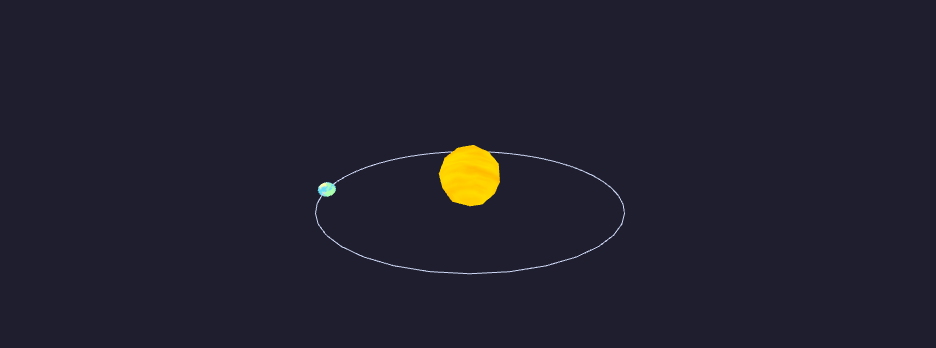
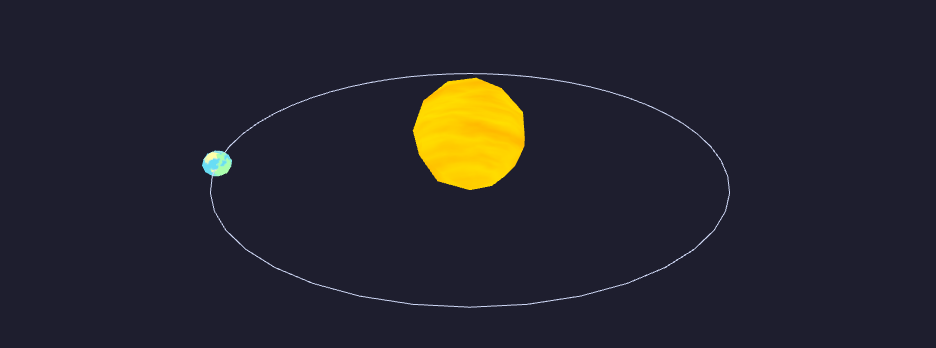
Before and after one commit to jozwikaleksander/aleksanderjozwik.me, a website built with Vite: page index.html in a window 1280 px wide. Shown: the part 116-464 px from the top of the page, without its empty margins (170-1106 px from the left). Built offline with nearby package versions, Linux system fonts and the light colour scheme.

Commit message:
Content change

```diff
--- a/css/style.css
+++ b/css/style.css
@@ -54,6 +54,7 @@ ul{
 }
 header{
   width: 100%;
+  position: fixed;
   text-align: center;
 }
 h1{
--- a/index.js
+++ b/index.js
@@ -2,13 +2,13 @@ import * as THREE from 'three';
 import { OrbitControls } from 'three/examples/jsm/controls/OrbitControls.js';
 
 // Height
-const height = 300;
+const height = 500;
 
 // Setting up the scene, camera, and renderer
 const scene = new THREE.Scene();
-const camera = new THREE.PerspectiveCamera( 75, window.innerWidth / height, 0.1, 1000 );
-camera.position.z = 3;
-camera.position.y = 1;
+const camera = new THREE.PerspectiveCamera( 60, window.innerWidth / height, 0.1, 1000 );
+camera.position.z = 3.5;
+camera.position.y = 1.5;
 
 const renderer = new THREE.WebGLRenderer({ antialias: true, alpha: true});
 renderer.setPixelRatio( window.devicePixelRatio );
```
